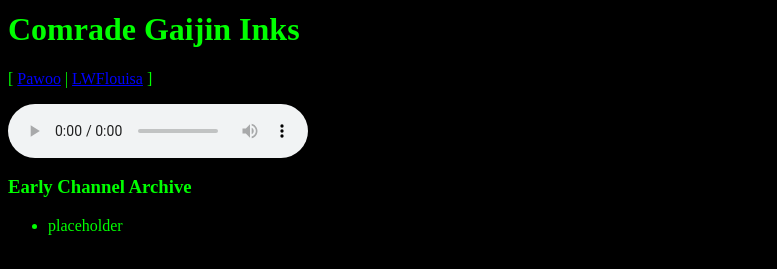
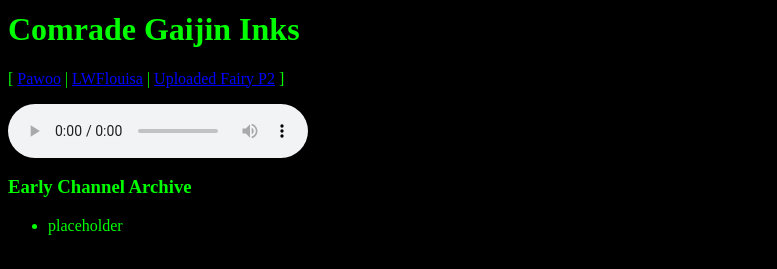
Before and after one commit to LWFlouisa/ComradeGaijinInksCaste, a plain HTML site: page index.html in a window 1280 px wide. Shown: the part 491-760 px from the top of the page, without its empty margins (0-777 px from the left). Drawn offline with Linux system fonts and the light colour scheme.

Commit message:
Update index.html

```diff
--- a/index.html
+++ b/index.html
@@ -58,7 +58,7 @@ li.playing { font-weight: bold; }
   <div class="content">
     <center><img src="https://raw.githubusercontent.com/LWFlouisa/ComradeGaijinInksCaste/main/images/92617794-70e0d94ff72aae512738143b35769e1c_p0_master1200.jpg" width="33%"></center>
     <h1>Comrade Gaijin Inks</h1>
-    <p>[ <a href="https://pawoo.net/web/accounts/1287123">Pawoo</a> | <a href="https://kolektiva.social/web/@LWFlouisa">LWFlouisa</a> ]</p>
+    <p>[ <a href="https://pawoo.net/web/accounts/1287123">Pawoo</a> | <a href="https://kolektiva.social/web/@LWFlouisa">LWFlouisa</a> | <a href="https://lwflouisa.github.io/UploadedFairyP2/index.html">Uploaded Fairy P2</a> ]</p>
 
     <audio id="audio" controls="controls" onerror="alert('Could not play MP3 audio file ' + this.src + '!');" onended="skip()">HTML5 MP3 audio required (Chrome, Safari, IE 9?)</audio>
 
```
